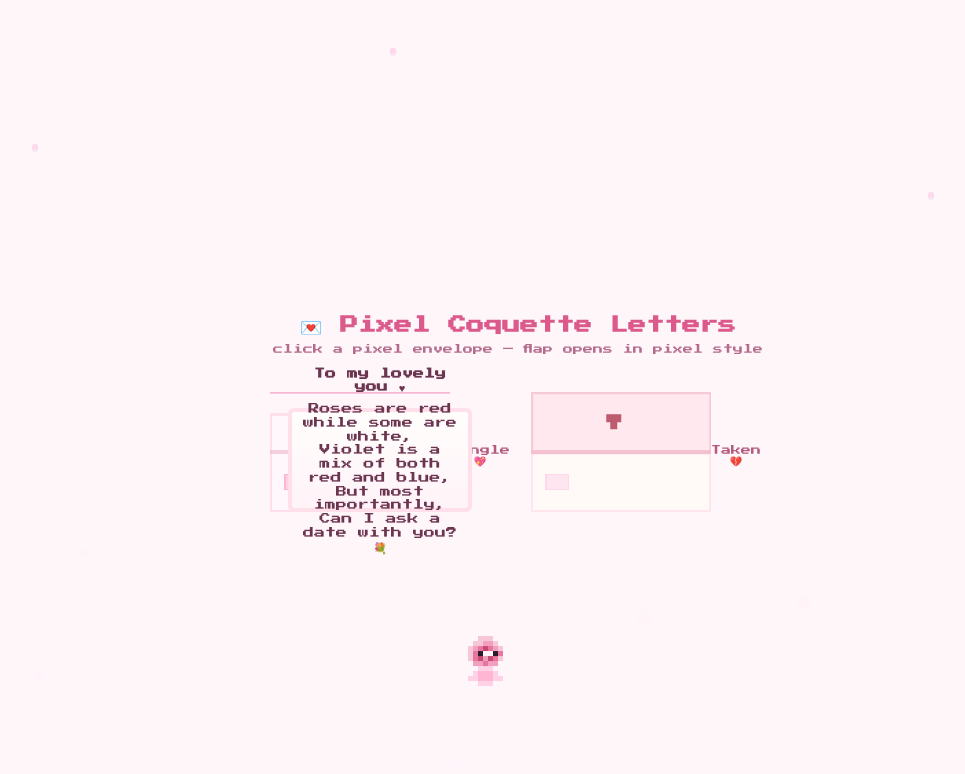
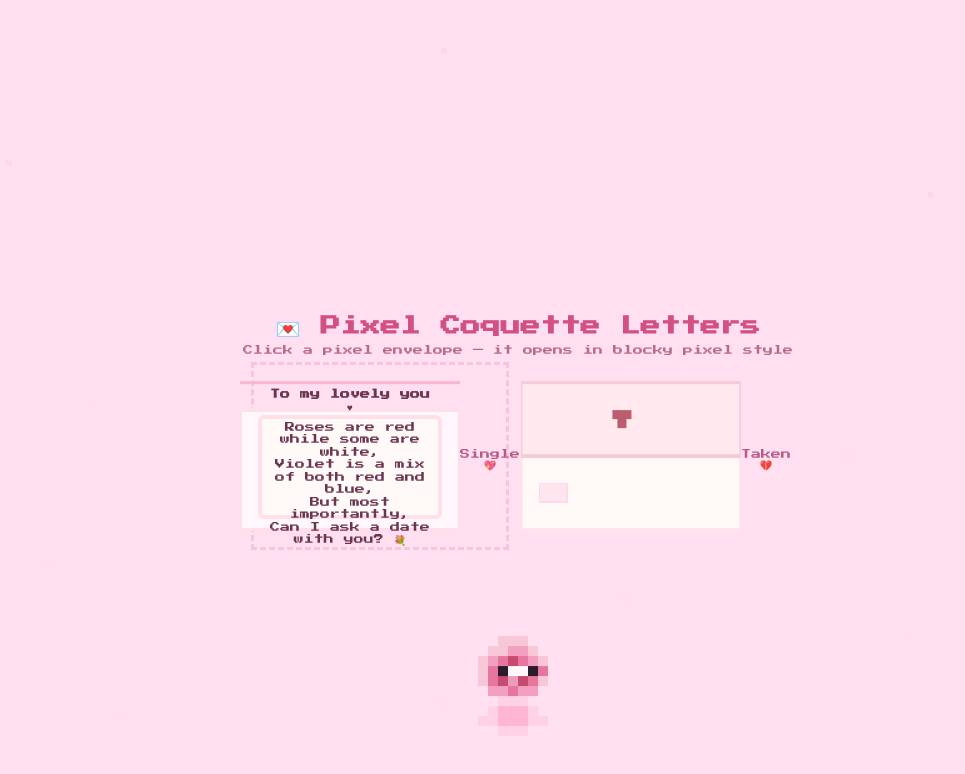
Before and after one commit to caged-shi/confession, a plain HTML site: page index.html in a window 1280 px wide. Both pictures are taken after a click on the button 512 px from the left and 452 px from the top of the page. Shown: the whole page, without its empty margins (122-1087 px from the left). Drawn offline with Linux system fonts and the light colour scheme.

Commit message:
Update index.html

```diff
--- a/index.html
+++ b/index.html
@@ -5,94 +5,106 @@
 <meta name="viewport" content="width=device-width,initial-scale=1" />
 <title>💌 Pixel Coquette Letters</title>
 
-<!-- Pixel font for headings / DAMN text -->
+<!-- Pixel font -->
 <link href="https://fonts.googleapis.com/css2?family=Press+Start+2P&display=swap" rel="stylesheet">
 
 <style>
   :root{
-    --bg:#fff6fa;
-    --accent:#ffb6d2;
-    --paper:#fffafc;
-    --text:#6b3550;
+    --bg-pink: #ffdff0; /* slightly more vibrant pastel */
+    --paper: #fffaf8;
+    --accent: #ffb6d2;
+    --text: #6b3550;
+    --pixel-step: steps(6);
   }
 
-  html,body{height:100%; margin:0; font-family: 'Press Start 2P', monospace; background:var(--bg); color:var(--text);}
-  body{display:flex;flex-direction:column;align-items:center;justify-content:center;gap:18px;overflow:hidden;padding:24px;}
+  html,body{height:100%; margin:0; font-family: 'Press Start 2P', monospace; background:var(--bg-pink); color:var(--text);}
+  body{
+    display:flex;flex-direction:column;align-items:center;justify-content:center;gap:16px;overflow:hidden;padding:28px;
+    -webkit-font-smoothing: none; -moz-osx-font-smoothing: grayscale;
+  }
 
-  header{ text-align:center; z-index:3;}
-  header h1{font-family:'Press Start 2P'; font-size:18px; color:#db5a8b; margin:0 0 6px;}
-  header p{font-size:10px; color:#b36a8b; margin:0;}
+  header{ text-align:center; z-index:3; }
+  header h1{ font-size:20px; color:#d25084; margin:0 0 4px; }
+  header p{ font-size:10px; color:#b56b8a; margin:0; }
 
-  /* layout */
-  .letters{display:flex; gap:36px; align-items:flex-start; z-index:2;}
-  @media (max-width:720px){ .letters{flex-direction:column;align-items:center;} }
+  main.letters{ display:flex; gap:36px; align-items:flex-start; z-index:2; }
+  @media (max-width:720px){ main.letters{ flex-direction:column; align-items:center; } }
 
-  /* envelope container */
-  .env{width:220px;height:160px;display:flex;align-items:center;justify-content:center;position:relative;cursor:pointer;}
-  .env .card{width:220px;height:160px;display:flex;align-items:center;justify-content:center;position:relative;}
+  /* envelope wrapper */
+  .env {
+    width:240px; height:170px; position:relative; cursor:pointer; user-select:none;
+    display:flex; align-items:center; justify-content:center;
+  }
 
-  /* message panel (fits inside envelope when open) */
-  .message{
-    position:absolute; width:184px; height:104px; left:18px; top:36px;
-    background:linear-gradient(#fffefc,#fff3f8);
-    border:4px solid #ffdfe9; border-radius:6px;
-    display:flex;align-items:center;justify-content:center;text-align:center;padding:10px;box-sizing:border-box;
-    font-size:11px;line-height:1.25;color:var(--text);
-    opacity:0; transform:translateY(6px); transition:opacity .25s linear, transform .25s linear;
-    pointer-events:none;
+  .card {
+    width:220px; height:150px; position:relative; display:block;
+    box-sizing:border-box;
   }
-  .message.show{ opacity:1; transform:translateY(0); pointer-events:auto; }
 
-  /* The pixel SVGs scale up crisply */
-  svg.pixel { width:180px; height:120px; image-rendering:pixelated; shape-rendering:crispEdges; }
+  /* pixel SVG scaled crisply */
+  svg.pixel { width:220px; height:150px; image-rendering:pixelated; shape-rendering:crispEdges; display:block; }
 
-  /* flap animation: rotateX like opening but stepped to feel pixel-y */
-  .flap-g { transform-origin: 50% 0%; transform: rotateX(0deg); transition: transform 700ms steps(5, end); }
+  /* flap group - animate with steps for pixel feel */
+  .flap-g { transform-origin: 50% 0%; transform: rotateX(0deg); transition: transform 700ms var(--pixel-step); }
   .env.open .flap-g { transform: rotateX(180deg); }
 
-  /* small label below each */
-  .label { margin-top:8px; font-size:10px; color:#b35a7e; text-align:center; }
+  /* message panel inside envelope */
+  .message {
+    position:absolute; left:18px; top:34px; width:184px; height:104px;
+    background:var(--paper); border:4px solid #ffdfe9; border-radius:6px;
+    display:flex; flex-direction:column; justify-content:center; align-items:center; text-align:center;
+    padding:8px; box-sizing:border-box; color:var(--text);
+    font-size:11px; line-height:1.25; opacity:0; transform:translateY(8px);
+    transition: opacity .25s linear, transform .25s linear;
+  }
+  .message.show { opacity:1; transform:translateY(0); }
 
-  /* pixel petals */
-  .petal{ position:fixed; width:10px; height:10px; border-radius:2px; z-index:40; image-rendering:pixelated; }
-  @keyframes fall {
-    0%{ transform: translateY(-10vh) rotate(0deg); opacity:1}
-    100%{ transform: translateY(100vh) rotate(360deg); opacity:0}
+  /* DAMN replacement style (uses pixel font) */
+  .damn {
+    font-family: 'Press Start 2P'; font-size:14px; color:#c33e6a; letter-spacing:10px;
+    transform-origin:center;
+  }
+  .shake { animation: shake 420ms ease-in-out 0s 2; }
+  @keyframes shake {
+    0%{ transform: translateX(0) } 25%{ transform: translateX(-6px) } 50%{ transform: translateX(6px) } 75%{ transform: translateX(-4px) } 100%{ transform: translateX(0) }
   }
 
-  /* cat (medium) - shows on top */
-  .cat-svg{ position:fixed; bottom:36px; left:50%; transform:translateX(-50%); width:120px; height:120px; z-index:45; image-rendering:pixelated; animation:catbob 900ms infinite; }
-  @keyframes catbob { 0%{ transform:translate(-50%,0)} 50%{transform:translate(-50%,-8px)} 100%{transform:translate(-50%,0)} }
+  /* medium pixel-cat (SVG container) */
+  .cat-svg { position:fixed; bottom:36px; left:50%; transform:translateX(-50%); width:120px; height:120px; z-index:50; image-rendering:pixelated; animation: catbob 900ms infinite; }
+  @keyframes catbob { 0%{ transform:translate(-50%,0)} 50%{ transform:translate(-50%,-8px) } 100%{ transform:translate(-50%,0)} }
 
-  /* DAMN text style (pixel font) */
-  .damn { font-family: 'Press Start 2P'; font-size:14px; color:#b43f6b; letter-spacing:8px; }
+  /* petals - small pixel blocks */
+  .petal { position:fixed; width:8px; height:8px; border-radius:1px; z-index:45; image-rendering:pixelated; }
 
-  /* subtle sparkle background pixels */
-  .sparkle{
-    position: absolute; width:6px; height:6px; background:#ffd6ea; border-radius:2px; opacity:.9; box-shadow:0 2px 0 rgba(0,0,0,0.05);
-    filter: blur(.2px);
-  }
+  /* small pixel sparkles */
+  .spark{ position:absolute; width:6px; height:6px; border-radius:1px; background:#ffd6ea; opacity:.9; filter: blur(.3px); }
+
+  /* label under each envelope */
+  .label { font-size:10px; color:#b75a85; margin-top:8px; text-align:center; }
+
+  /* accessibility focus */
+  .env:focus { outline: 3px dashed rgba(200,100,150,0.2); outline-offset:6px; }
+
 </style>
 </head>
 <body>
-
   <header>
     <h1>💌 Pixel Coquette Letters</h1>
-  <p>click a pixel envelope — flap opens in pixel style</p>
+    <p>Click a pixel envelope — it opens in blocky pixel style</p>
   </header>
 
   <main class="letters" aria-label="choose letter">
     <!-- SINGLE envelope -->
-  <div class="env" id="env-single" role="button" tabindex="0" aria-label="Open single letter">
+    <div class="env" id="env-single" role="button" tabindex="0" aria-pressed="false" aria-label="Open single letter">
       <div class="card">
-      <!-- inline SVG pixel-envelope (flap is a group .flap-g so we can rotate it) -->
+        <!-- pixel-envelope SVG (flap group is .flap-g) -->
         <svg class="pixel" viewBox="0 0 48 32" xmlns="http://www.w3.org/2000/svg" aria-hidden="true">
-        <!-- envelope body (pixel-style) -->
-        <rect x="0" y="6" width="48" height="26" fill="#fff7fb" stroke="#ffdfe9" stroke-width="1"/>
-        <!-- flap group -->
+          <!-- body -->
+          <rect x="0" y="6" width="48" height="26" fill="#fff7fb" stroke="#ffdfe9" stroke-width="0.8"/>
+          <!-- flap -->
           <g class="flap-g">
-          <rect x="0" y="0" width="48" height="16" fill="#ffd7e8" stroke="#f7b6cf" stroke-width="1"/>
-          <!-- heart seal block (drawn as pixels) -->
+            <rect x="0" y="0" width="48" height="16" fill="#ffd7e8" stroke="#f7b6cf" stroke-width="0.8"/>
+            <!-- heart seal pixels (3x3 pixel heart block) -->
             <g transform="translate(20,6)">
               <rect x="0" y="0" width="2" height="2" fill="#b93f73"/>
               <rect x="2" y="0" width="2" height="2" fill="#b93f73"/>
@@ -100,23 +112,17 @@
             </g>
           </g>
 
-        <!-- pixel shadow under flap (to emphasize) -->
-        <rect x="0" y="15.5" width="48" height="1" fill="#f0b6c9" opacity="0.6"/>
-
-        <!-- decorative postage pixel -->
+          <!-- small stripe / postage -->
           <rect x="4" y="22" width="6" height="4" fill="#ffd1e6" stroke="#ffb6d2" stroke-width="0.3"/>
-
-        <!-- small title text simulated with rectangles (pixel title) -->
-        <g transform="translate(12,22)">
-          <rect x="0" y="0" width="2" height="1" fill="#e889b0"/>
-          <rect x="3" y="0" width="2" height="1" fill="#e889b0"/>
-        </g>
+          <!-- small decorative pixels -->
+          <rect x="12" y="22" width="2" height="1" fill="#e889b0"/>
+          <rect x="15" y="22" width="2" height="1" fill="#e889b0"/>
         </svg>
 
-      <!-- message card (hidden until open) -->
+        <!-- message inside (hidden until open) -->
         <div class="message" id="msg-single" aria-hidden="true">
-        <div>
-          <strong>To my lovely you ♥</strong><br>
+          <div style="font-size:10px; line-height:1.25;">
+            <strong>To my lovely you ♥</strong>
             <div style="margin-top:8px;">
               Roses are red while some are white,<br>
               Violet is a mix of both red and blue,<br>
@@ -131,26 +137,26 @@
     </div>
 
     <!-- TAKEN envelope -->
-  <div class="env" id="env-taken" role="button" tabindex="0" aria-label="Open taken letter">
+    <div class="env" id="env-taken" role="button" tabindex="0" aria-pressed="false" aria-label="Open taken letter">
       <div class="card">
         <svg class="pixel" viewBox="0 0 48 32" xmlns="http://www.w3.org/2000/svg" aria-hidden="true">
-        <rect x="0" y="6" width="48" height="26" fill="#fffaf8" stroke="#ffe6ee" stroke-width="1"/>
+          <rect x="0" y="6" width="48" height="26" fill="#fffaf8" stroke="#ffe6ee" stroke-width="0.8"/>
           <g class="flap-g">
-          <rect x="0" y="0" width="48" height="16" fill="#ffe8ee" stroke="#f6cbd9" stroke-width="1"/>
+            <rect x="0" y="0" width="48" height="16" fill="#ffe8ee" stroke="#f6cbd9" stroke-width="0.8"/>
             <g transform="translate(20,6)">
               <rect x="0" y="0" width="2" height="2" fill="#bd5b6f"/>
               <rect x="2" y="0" width="2" height="2" fill="#bd5b6f"/>
               <rect x="1" y="2" width="2" height="2" fill="#bd5b6f"/>
             </g>
           </g>
-        <rect x="0" y="15.5" width="48" height="1" fill="#f1b6c9" opacity="0.5"/>
+
           <rect x="4" y="22" width="6" height="4" fill="#ffe5ef" stroke="#ffd8ea" stroke-width="0.3"/>
         </svg>
 
-      <div class="message" id="msg-taken" aria-hidden="true">
-        <div>
-          <strong class="damn">D a m n</strong>
-        </div>
+        <!-- message for taken will be replaced by DAMN display (we keep element to swap) -->
+        <div class="message" id="msg-taken" aria-hidden="true" style="justify-content:center;">
+          <!-- will be replaced with pixel DAMN -->
+          <div id="replace-taken"></div>
         </div>
       </div>
 
@@ -158,51 +164,75 @@
     </div>
   </main>
 
-<!-- optional pixel sparkles placed around -->
-<div class="sparkle" style="left:12%;top:18%;"></div>
-<div class="sparkle" style="left:82%;top:24%;"></div>
-<div class="sparkle" style="left:40%;top:6%;"></div>
+  <!-- decorative sparkles -->
+  <div class="spark" style="left:10%; top:20%;"></div>
+  <div class="spark" style="left:82%; top:24%;"></div>
+  <div class="spark" style="left:44%; top:6%;"></div>
 
 <script>
-  // DOM refs
+  // DOM nodes
   const envSingle = document.getElementById('env-single');
-  const envTaken  = document.getElementById('env-taken');
+  const envTaken = document.getElementById('env-taken');
   const msgSingle = document.getElementById('msg-single');
-  const msgTaken  = document.getElementById('msg-taken');
+  const msgTaken = document.getElementById('msg-taken');
+  const replaceTaken = document.getElementById('replace-taken');
 
-  // Pixel cat built in SVG (drawn below when needed)
+  // open envelope with pixel-step flap
+  function openEnv(envEl, msgEl, withEffects=false, replaceWithDamn=false) {
+    if(envEl.classList.contains('open')) return;
+    envEl.classList.add('open');
+    setTimeout(()=> {
+      msgEl.classList.add('show');
+      msgEl.setAttribute('aria-hidden','false');
+      if(withEffects) { spawnPetals(); insertCat(); }
+      if(replaceWithDamn) { showDamnIn(msgEl); }
+    }, 700);
+  }
+
+  // spawn small pixel petals falling
+  function spawnPetals(){
+    const colors = ['#f9bfd1','#ffd1e6','#ffc4d9'];
+    for(let i=0;i<18;i++){
+      const pet = document.createElement('div');
+      pet.className = 'petal';
+      pet.style.left = (Math.random()*86 + 6) + 'vw';
+      pet.style.top = (-8 - Math.random()*25) + 'vh';
+      pet.style.background = colors[Math.floor(Math.random()*colors.length)];
+      pet.style.width = (6 + Math.random()*6) + 'px';
+      pet.style.height = pet.style.width;
+      document.body.appendChild(pet);
+      pet.animate([
+        { transform: 'translateY(0) rotate(0deg)', opacity:1 },
+        { transform: `translateY(${80 + Math.random()*50}vh) rotate(${360 + Math.random()*360}deg)`, opacity:0 }
+      ], { duration: 3000 + Math.random()*1800, easing: 'cubic-bezier(.2,.9,.3,1)'});
+      setTimeout(()=> pet.remove(), 5200);
+    }
+  }
+
+  // build medium pixel cat using SVG rectangles (no external assets)
   function insertCat(){
-    if(document.querySelector('.cat-svg')) return; // prevent duplicates
+    if(document.querySelector('.cat-svg')) return;
     const ns = 'http://www.w3.org/2000/svg';
-    const svg = document.createElementNS(ns, 'svg');
+    const svg = document.createElementNS(ns,'svg');
     svg.setAttribute('class','cat-svg');
-    svg.setAttribute('viewBox','0 0 24 24');
+    svg.setAttribute('viewBox','0 0 12 12');
     svg.setAttribute('aria-hidden','true');
-    // Build cat via many small rects (pixel blocks) to match your provided cat look (pink tones)
-    // We'll construct a compact 12x12 pixel cat scaled by viewBox
+
+    // pixel array: [x,y,color] approximate to your cat palette
     const pixels = [
-      /* each item: [x,y,color]  (design simplified copy of your provided cat) */
-      // row 0
       [4,0,'#f7c7d7'],[5,0,'#f7c7d7'],[6,0,'#f7c7d7'],
-      // row1
       [3,1,'#f7c7d7'],[4,1,'#f7c7d7'],[5,1,'#f39fbf'],[6,1,'#f39fbf'],[7,1,'#f7c7d7'],
-      // row2
       [2,2,'#f7c7d7'],[3,2,'#f39fbf'],[4,2,'#e6769e'],[5,2,'#c94a70'],[6,2,'#e6769e'],[7,2,'#f39fbf'],[8,2,'#f7c7d7'],
-      // row3 (eyes)
       [2,3,'#f7c7d7'],[3,3,'#e6769e'],[4,3,'#2b1b2b'],[5,3,'#fff6fb'],[6,3,'#fff6fb'],[7,3,'#2b1b2b'],[8,3,'#e6769e'],
-      // row4
       [2,4,'#f7c7d7'],[3,4,'#e6769e'],[4,4,'#c94a70'],[5,4,'#e89dbb'],[6,4,'#c94a70'],[7,4,'#e6769e'],[8,4,'#f7c7d7'],
-      // row5
       [3,5,'#f39fbf'],[4,5,'#f39fbf'],[5,5,'#e6769e'],[6,5,'#f39fbf'],[7,5,'#f39fbf'],
-      // row6 body
       [4,6,'#ffd1e6'],[5,6,'#ffd1e6'],[6,6,'#ffd1e6'],
       [3,7,'#ffd1e6'],[4,7,'#ffb6d2'],[5,7,'#ffb6d2'],[6,7,'#ffb6d2'],[7,7,'#ffd1e6'],
       [2,8,'#ffd1e6'],[3,8,'#ffd1e6'],[4,8,'#ffb6d2'],[5,8,'#ffb6d2'],[6,8,'#ffb6d2'],[7,8,'#ffd1e6'],[8,8,'#ffd1e6'],
       [4,9,'#ffd1e6'],[5,9,'#ffd1e6'],[6,9,'#ffd1e6']
     ];
 
-    // draw rects sized to viewbox scale (we'll choose pixel size = 1 for small sprite)
-    pixels.forEach(([x,y,color])=>{
+    pixels.forEach(([x,y,color]) => {
       const r = document.createElementNS(ns,'rect');
       r.setAttribute('x', x);
       r.setAttribute('y', y);
@@ -212,46 +242,23 @@
       svg.appendChild(r);
     });
 
-    // add a tiny face highlight or paw - optional (kept simple)
     document.body.appendChild(svg);
-    // remove after 7s
-    setTimeout(()=> svg.remove(), 7000);
+    setTimeout(()=> svg.remove(), 7200);
   }
 
-  // spawn pixel petals
-  function spawnPetals(){
-    const colors = ['#f9bfd1','#ffd1e6','#ffc4d9'];
-    for(let i=0;i<18;i++){
-      const el = document.createElement('div');
-      el.className = 'petal';
-      el.style.left = (Math.random()*90 + 5) + 'vw';
-      el.style.background = colors[Math.floor(Math.random()*colors.length)];
-      el.style.top = (-5 - Math.random()*20) + 'vh';
-      el.style.width = (6 + Math.random()*8) + 'px';
-      el.style.height = el.style.width;
-      document.body.appendChild(el);
-      el.animate([
-        { transform: 'translateY(0) rotate(0deg)', opacity:1 },
-        { transform: `translateY(${90 + Math.random()*60}vh) rotate(${360 + Math.random()*360}deg)`, opacity:0 }
-      ], { duration: 3200 + Math.random()*1800, easing: 'cubic-bezier(.2,.9,.3,1)'});
-      setTimeout(()=> el.remove(), 5500);
-    }
+  // Show DAMN in place of the envelope's message area
+  function showDamnIn(msgEl){
+    replaceTaken.innerHTML = ''; // clear
+    // create DAMN element
+    const d = document.createElement('div');
+    d.className = 'damn shake';
+    d.textContent = 'D a m n';
+    replaceTaken.appendChild(d);
   }
 
-  // open function (pixel-stepped via CSS transition steps)
-  function openEnv(envEl, msgEl, withEffects){
-    if(envEl.classList.contains('open')) return;
-    envEl.classList.add('open');
-    // show message slightly after flap opens
-    setTimeout(()=> {
-      msgEl.classList.add('show');
-      msgEl.setAttribute('aria-hidden','false');
-      if(withEffects){ spawnPetals(); insertCat(); }
-    }, 700);
-  }
-
-  envSingle.addEventListener('click', ()=> openEnv(envSingle, msgSingle, true));
-  envTaken.addEventListener('click', ()=> openEnv(envTaken, msgTaken, false));
+  // open behaviors
+  envSingle.addEventListener('click', ()=> openEnv(envSingle, msgSingle, true, false));
+  envTaken.addEventListener('click', ()=> openEnv(envTaken, msgTaken, false, true));
 
   // keyboard accessibility
   [envSingle, envTaken].forEach(el=>{
@@ -259,7 +266,6 @@
       if(e.key === 'Enter' || e.key === ' ') { e.preventDefault(); el.click(); }
     });
   });
-
 </script>
 </body>
 </html>
```
Lines whose indentation alone changed are shown as unchanged.
